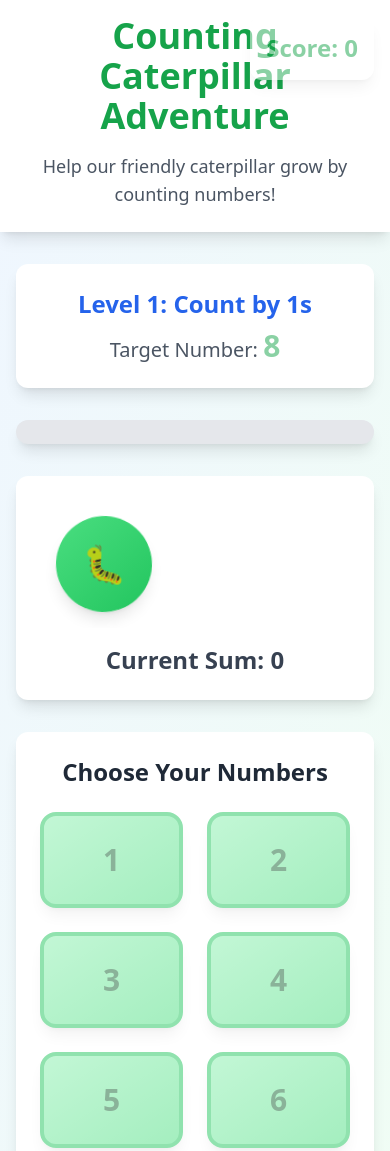
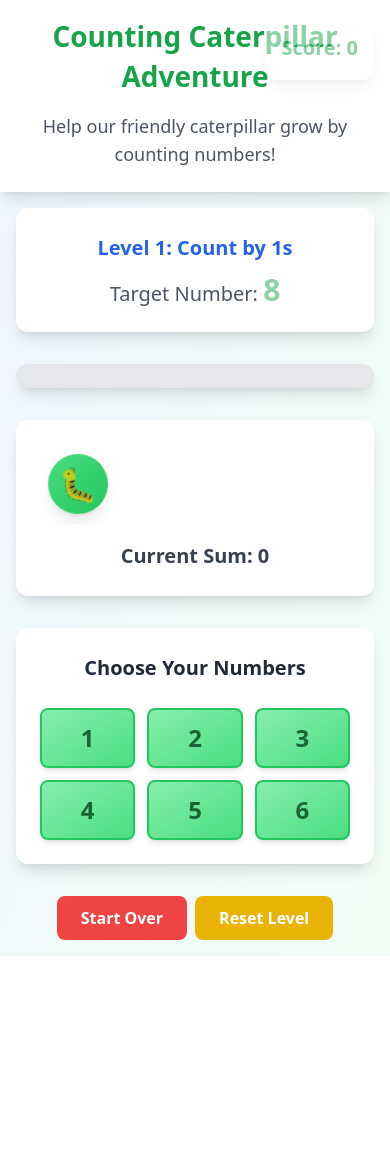
Before and after one commit to huynhkhanhduc/hello, a plain HTML site: page docs/counting-caterpillar.html in a window 390 px wide. Shown: the top 1151 px of the page. After the commit the page ends 956 px from the top, so only its background shows below. Drawn offline with nearby package versions, Linux system fonts and the light colour scheme.

Commit message:
Update Reponsive

```diff
--- a/docs/counting-caterpillar.html
+++ b/docs/counting-caterpillar.html
@@ -190,6 +190,78 @@ j=d.createElement(s),dl=l!='dataLayer'?'&l='+l:'';j.async=true;j.src=
         .progress-bar {
             transition: width 0.5s ease-in-out;
         }
+
+        /* Mobile-specific adjustments */
+    @media screen and (max-width: 428px) { /* iPhone 12 Pro width */
+        .number-button {
+            width: 100% !important;
+            height: 60px !important; /* Smaller height for mobile */
+            font-size: 1.5rem !important; /* Smaller font size */
+        }
+
+        .caterpillar-segment {
+            width: 50px !important; /* Smaller segments */
+            height: 50px !important;
+            font-size: 1rem !important;
+        }
+
+        .caterpillar-head {
+            width: 60px !important;
+            height: 60px !important;
+            font-size: 2rem !important;
+        }
+
+        #caterpillar {
+            gap: 0.5rem !important;
+            padding: 0.5rem !important;
+            min-height: 80px !important;
+        }
+
+        /* Adjust main container padding */
+        main {
+            padding: 1rem !important;
+        }
+
+        /* Adjust text sizes */
+        h1 {
+            font-size: 1.75rem !important;
+        }
+
+        .text-2xl {
+            font-size: 1.25rem !important;
+        }
+
+        /* Adjust button grid */
+        #numberButtons {
+            grid-template-columns: repeat(3, 1fr) !important;
+            gap: 0.75rem !important;
+        }
+
+        /* Adjust control buttons */
+        .control-button {
+            padding: 0.75rem 1.5rem !important;
+            font-size: 1rem !important;
+        }
+    }
+
+    /* Handle landscape orientation */
+    @media screen and (max-width: 926px) and (orientation: landscape) {
+        main {
+            padding: 0.5rem !important;
+        }
+
+        #caterpillar {
+            min-height: 60px !important;
+        }
+
+        #numberButtons {
+            grid-template-columns: repeat(6, 1fr) !important;
+        }
+
+        .number-button {
+            height: 40px !important;
+        }
+    }
     </style>
 </head>
 <body class="bg-gradient-to-br from-blue-50 to-green-50 min-h-screen">
@@ -213,7 +285,7 @@ j=d.createElement(s),dl=l!='dataLayer'?'&l='+l:'';j.async=true;j.src=
     </div>
 
     <!-- Main Game Container -->
-    <main class="max-w-6xl mx-auto px-4 py-8">
+    <main class="max-w-4xl mx-auto px-4 py-4 overflow-x-hidden">
         <!-- Level Info -->
         <div class="text-center mb-8 bg-white rounded-xl shadow-lg p-6">
             <div class="text-2xl font-bold text-blue-600 mb-2" id="levelInfo">Level 1: Count by 1s</div>
@@ -244,35 +316,17 @@ j=d.createElement(s),dl=l!='dataLayer'?'&l='+l:'';j.async=true;j.src=
         <!-- Number Buttons -->
         <div class="bg-white rounded-xl shadow-lg p-6 mb-8">
             <h2 class="text-2xl font-bold text-gray-800 mb-6 text-center">Choose Your Numbers</h2>
-            <div id="numberButtons" class="grid grid-cols-2 md:grid-cols-3 lg:grid-cols-6 gap-6">
+            <div id="numberButtons" class="grid grid-cols-2 sm:grid-cols-3 md:grid-cols-6 gap-2 md:gap-4">
                 <!-- Number buttons will be generated here -->
             </div>
         </div>
 
         <!-- Control Buttons -->
-        <div class="flex justify-center gap-6 mt-8">
-            <button onclick="resetToLevel1()" class="
-                px-8 py-4
-                bg-gradient-to-r from-red-500 to-red-600
-                hover:from-red-600 hover:to-red-700
-                text-white text-xl font-bold
-                rounded-xl
-                shadow-lg hover:shadow-xl
-                transform transition-all duration-300
-                hover:scale-105
-            ">
+        <div class="flex justify-center gap-2 md:gap-6 mt-4">
+            <button onclick="resetToLevel1()" class="control-button px-4 py-2 md:px-8 md:py-4 bg-red-500 hover:bg-red-600 text-white rounded-lg text-sm md:text-xl font-bold transition-all">
                 Start Over
             </button>
-            <button onclick="resetLevel()" class="
-                px-8 py-4
-                bg-gradient-to-r from-yellow-500 to-yellow-600
-                hover:from-yellow-600 hover:to-yellow-700
-                text-white text-xl font-bold
-                rounded-xl
-                shadow-lg hover:shadow-xl
-                transform transition-all duration-300
-                hover:scale-105
-            ">
+            <button onclick="resetLevel()" class="control-button px-4 py-2 md:px-8 md:py-4 bg-yellow-500 hover:bg-yellow-600 text-white rounded-lg text-sm md:text-xl font-bold transition-all">
                 Reset Level
             </button>
         </div>
@@ -380,17 +434,16 @@ function canMakeSum(numbers, target, used, currentSum) {
         const button = document.createElement('button');
         button.className = `
             number-button
-                    w-full h-24
-                    text-3xl font-bold
+            w-full h-full
+            text-xl md:text-3xl font-bold
             bg-gradient-to-br from-green-300 to-green-400
             hover:from-green-400 hover:to-green-500
-                    rounded-2xl
-                    shadow-lg hover:shadow-xl
+            rounded-lg md:rounded-2xl
+            shadow-md hover:shadow-lg
             flex items-center justify-center
             transform transition-all duration-300
             text-green-800
-                    border-4 border-green-500
-                    animate-pulse-custom
+            border-2 md:border-4 border-green-500
         `;
         button.textContent = number;
         button.onclick = () => addSegment(number);
```
Lines whose indentation alone changed are shown as unchanged.
